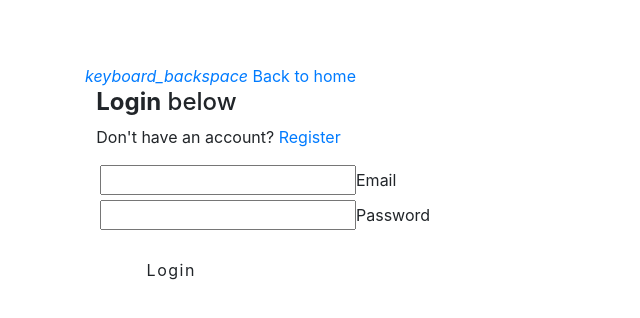
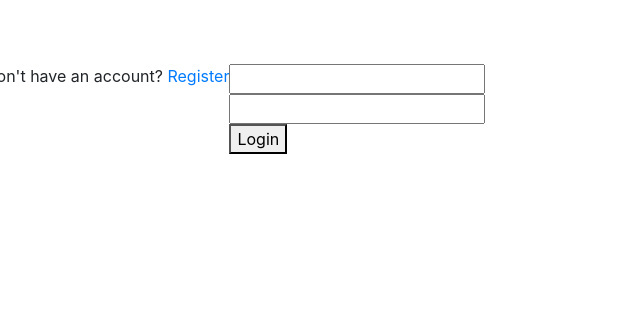
Before and after one commit to john2796/React-insta-Clone, a React (Create React App) app in the folder client/: page /login in a window 1280 px wide. Shown: the top 318 px of the page, without its empty margins (0-640 px from the left). Built offline with nearby package versions, Linux system fonts and the light colour scheme.

Commit message:
completed register styles! finally working on Login style

```diff
--- a/client/src/components/Landing.js
+++ b/client/src/components/Landing.js
@@ -29,6 +29,11 @@ const LandingWrapper = styled.div`
     position: relative;
     top: 0;
     left: 0;
+  }
+  @media (max-width: 860px) {
+    .parent {
+      display: none;
+    }
   }
   .image1 {
     position: relative;
@@ -97,7 +102,7 @@ const LandingWrapper = styled.div`
     overflow: hidden;
     text-indent: 110%;
     white-space: nowrap;
-    margin: 22px auto 12px;
+    margin: 52px auto 22px;
   }
 `;
 
--- a/client/src/components/Login.js
+++ b/client/src/components/Login.js
@@ -4,6 +4,9 @@ import { connect } from "react-redux";
 import PropTypes from "prop-types";
 import classnames from "classnames";
 import { loginUser } from "../store/action/authAction";
+import styled from "styled-components";
+
+const LoginStyle = styled.div``;
 
 class Login extends Component {
   constructor() {
@@ -44,23 +47,15 @@ class Login extends Component {
   render() {
     const { errors } = this.state;
     return (
-      <div className="container">
+      <LoginStyle>
         <div style={{ marginTop: "4rem" }} className="row">
-          <div className="col s8 offset-s2">
-            <Link to="/" className="btn-flat waves-effect">
-              <i className="material-icons left">keyboard_backspace</i> Back to
-              home
-            </Link>
-            <div className="col s12" style={{ paddingLeft: "11.250px" }}>
-              <h4>
-                <b>Login</b> below
-              </h4>
-              <p className="grey-text text-darken-1">
+          <div>
+            <p>
               Don't have an account? <Link to="/register">Register</Link>
             </p>
           </div>
           <form noValidate onSubmit={this.onSubmit}>
-              <div className="input-field col s12">
+            <div>
               <input
                 onChange={this.onChange}
                 value={this.state.email}
@@ -71,13 +66,12 @@ class Login extends Component {
                   invalid: errors.email || errors.emailnotfound
                 })}
               />
-                <label htmlFor="email">Email</label>
               <span className="red-text">
                 {errors.email}
                 {errors.emailnotfound}
               </span>
             </div>
-              <div className="input-field col s12">
+            <div>
               <input
                 onChange={this.onChange}
                 value={this.state.password}
@@ -88,30 +82,17 @@ class Login extends Component {
                   invalid: errors.password || errors.passwordincorrect
                 })}
               />
-                <label htmlFor="password">Password</label>
               <span className="red-text">
                 {errors.password}
                 {errors.passwordincorrect}
               </span>
             </div>
-              <div className="col s12" style={{ paddingLeft: "11.250px" }}>
-                <button
-                  style={{
-                    width: "150px",
-                    borderRadius: "3px",
-                    letterSpacing: "1.5px",
-                    marginTop: "1rem"
-                  }}
-                  type="submit"
-                  className="btn btn-large waves-effect waves-light hoverable blue accent-3"
-                >
-                  Login
-                </button>
+            <div>
+              <button type="submit">Login</button>
             </div>
           </form>
         </div>
-        </div>
-      </div>
+      </LoginStyle>
     );
   }
 }
--- a/client/src/components/Register.js
+++ b/client/src/components/Register.js
@@ -6,7 +6,7 @@ import styled from "styled-components";
 import PropTypes from "prop-types";
 import classnames from "classnames";
 
-import { FormGroup, Input, Button } from "reactstrap";
+import { FormGroup, Input, Button, Tooltip } from "reactstrap";
 
 const RegisterStyle = styled.div`
   background: white;
@@ -48,8 +48,10 @@ const RegisterStyle = styled.div`
   .parent_or {
     .or02 {
       text-align: center;
-      margin: 25px 0 35px 0;
+
       color: #999;
+      max-width: 290px;
+      margin: 30px auto;
       font-size: 13px;
       font-weight: 600;
       line-height: 15px;
@@ -65,13 +67,22 @@ const RegisterStyle = styled.div`
         width: 50%;
         height: 1px;
         content: "\a0";
-        background-color: red;
+        background-color: #efefef;
       }
       &:before {
         margin-left: -50%;
         text-align: right;
       }
+      .color {
+        background: white;
+        padding: 0 20px;
+      }
     }
+  }
+
+  .fab {
+    font-size: 18px;
+    margin: 0 4px;
   }
 `;
 
@@ -83,7 +94,8 @@ class Register extends Component {
       email: "",
       password: "",
       password2: "",
-      errors: {}
+      errors: {},
+      tooltipOpen: false
     };
   }
   componentDidMount() {
@@ -112,13 +124,42 @@ class Register extends Component {
     };
     this.props.registerUser(newUser, this.props.history);
   };
+  toggle = () => {
+    this.setState({
+      tooltipOpen: !this.state.tooltipOpen
+    });
+  };
 
   render() {
     const { errors } = this.state;
     return (
       <RegisterStyle>
+        <div className="login_fb">
+          <Button
+            className="signup_btn"
+            color="primary"
+            type="submit"
+            size="lg"
+            block
+            style={{ maxWidth: "290px", margin: "0 auto" }}
+            id="tooltipfb"
+          >
+            <i className="fab fa-facebook" /> Log in with Facebook
+          </Button>
+          <Tooltip
+            isOpen={this.state.tooltipOpen}
+            placement="top"
+            autohide={false}
+            target="tooltipfb"
+            toggle={this.toggle}
+          >
+            unavailable please use regular sign up
+          </Tooltip>
+        </div>
         <div className="parent_or">
-          <div className="or or02">OR</div>
+          <div className="or or02">
+            <span className="color">OR</span>
+          </div>
         </div>
         <form
           noValidate
```
Lines whose indentation alone changed are shown as unchanged.
